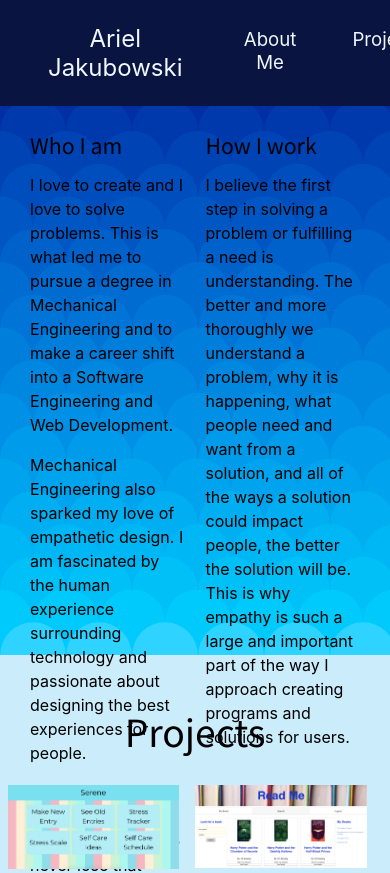
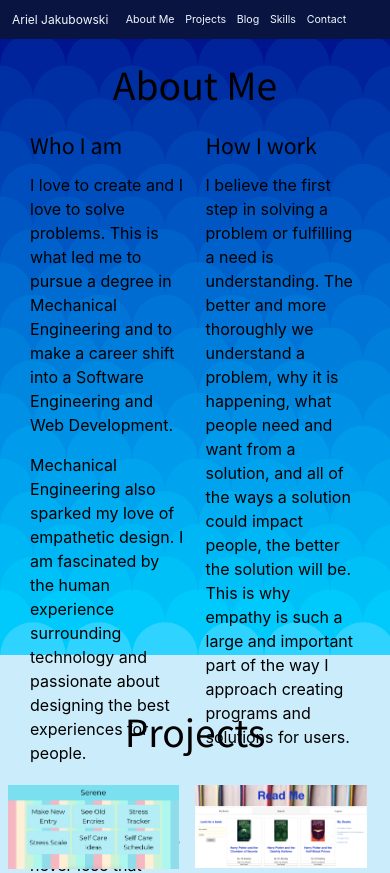
Before and after one commit to JakubowskiA/Portfolio, a React (Create React App) app: page / in a window 390 px wide. Shown: the top 873 px of the page. Built offline with nearby package versions, Linux system fonts and the light colour scheme; a web font is replaced by a local one.

Commit message:
starting media queries

```diff
--- a/src/App.css
+++ b/src/App.css
@@ -13,7 +13,7 @@
   text-align: center;
   position: fixed;
   background-color: #091540;
-  width: 100%;
+  width: 100vw;
   color: aliceblue;
   z-index: 1;
   /* color: white; */
@@ -35,6 +35,7 @@
 .main-container{
   height: 70vh;
   margin: 0%;
+  width: 100% !important;
 }
 
 .main-container-content{
@@ -360,3 +361,18 @@ a{
 button{
   cursor: pointer;
 }
+
+@media(max-width:700px){
+  .nav-name{
+    font-size: 9pt;
+    margin: 1em;
+    /* margin-left: 2em; */
+  }
+
+  .nav-item{
+    font-size: 8pt;
+    margin: .5em;
+    /* margin-left: 2em; */
+    margin-top: 1.25em;
+  }
+}
```
